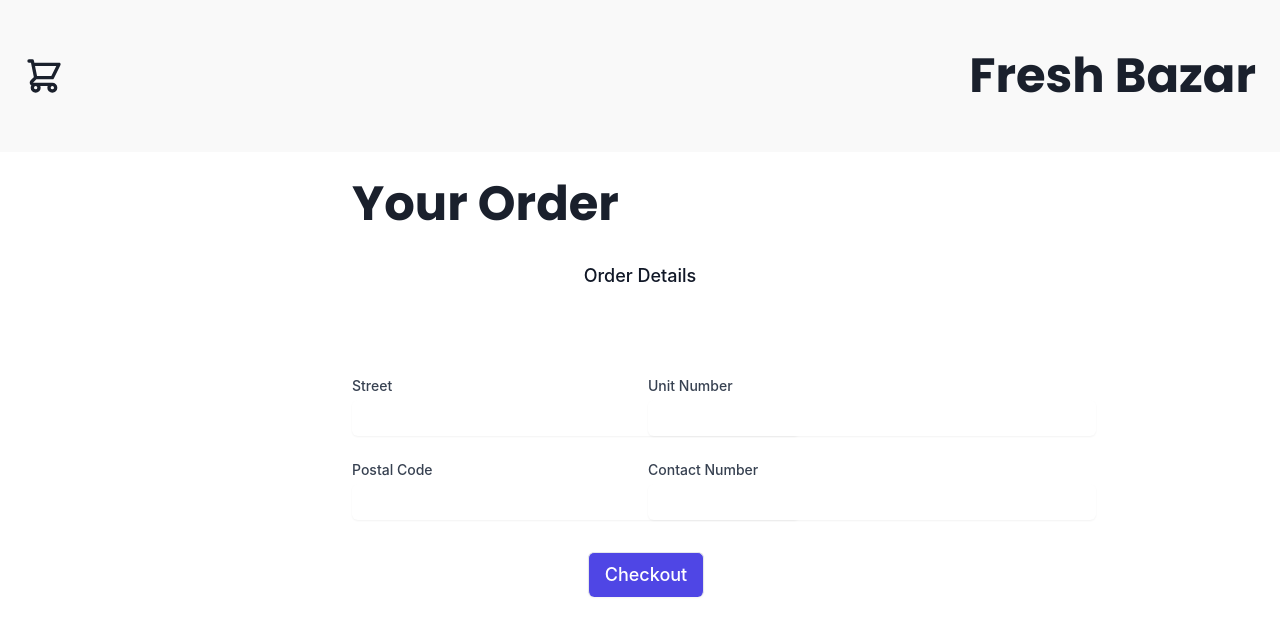
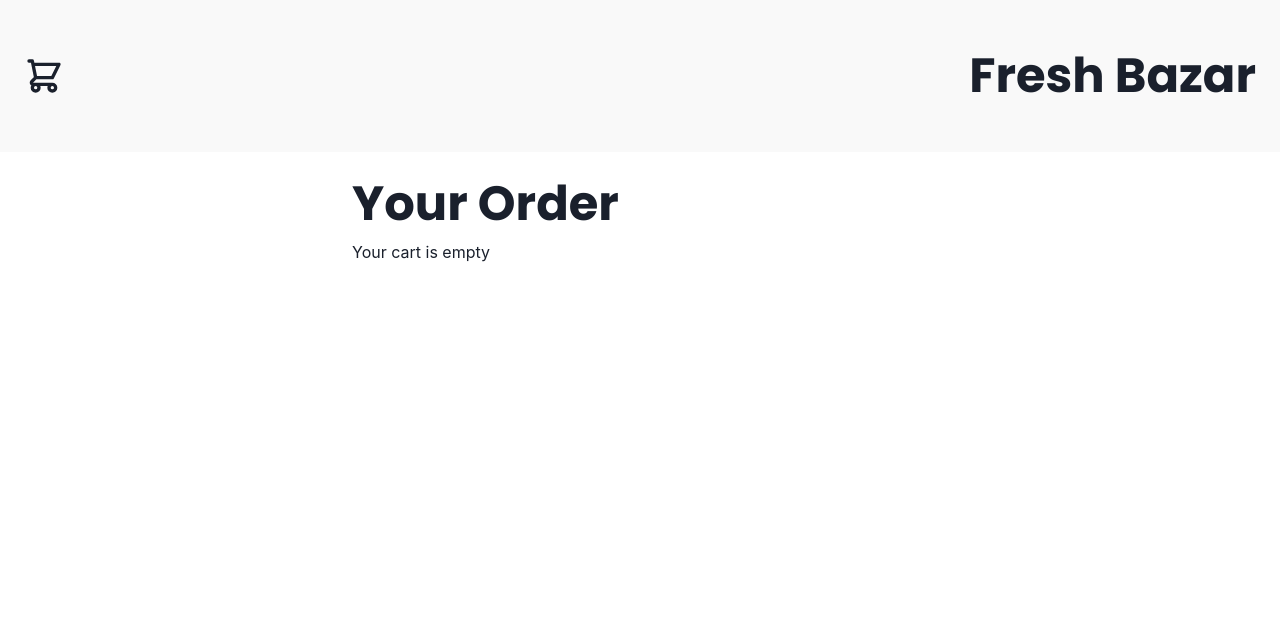
Before and after one commit to ivanleomk/fresh-bazar, a Next.js app: page /checkout in a window 1280 px wide. Shown: the top 636 px of the page. Built offline with nearby package versions, Linux system fonts and the light colour scheme.

Commit message:
Fixed up checkout page

```diff
--- a/pages/checkout.js
+++ b/pages/checkout.js
@@ -29,8 +29,14 @@ const Checkout = () => {
     <center className="px-4 py-4">
       <div className=" max-w-xl flex flex-col items-start">
         <Heading text="Your Order" />
-        <OrderList />
-        <CheckoutForm />
+        {orders.length > 0 ? (
+          <>
+            <OrderList />
+            <CheckoutForm />
+          </>
+        ) : (
+          <p>Your cart is empty</p>
+        )}
       </div>
     </center>
   );
```
